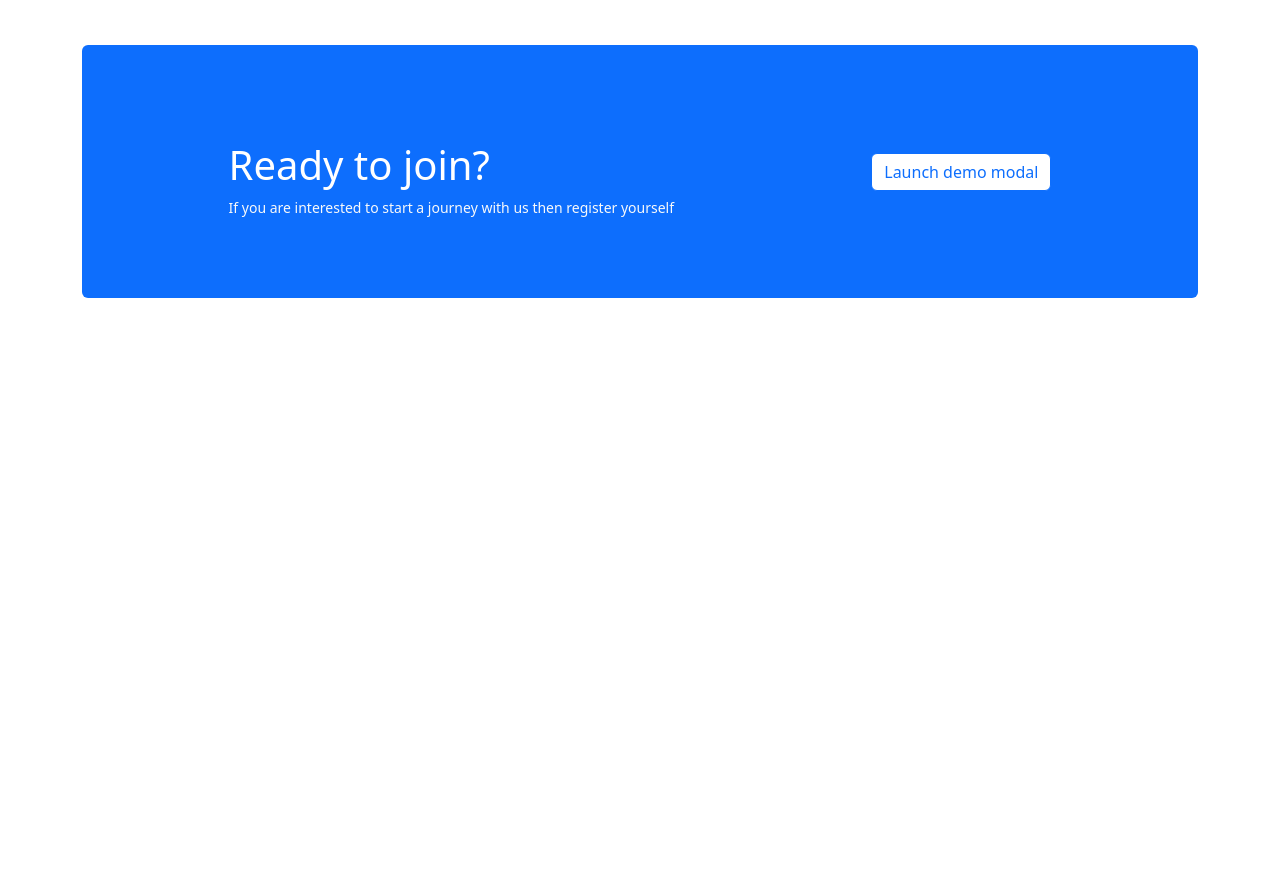
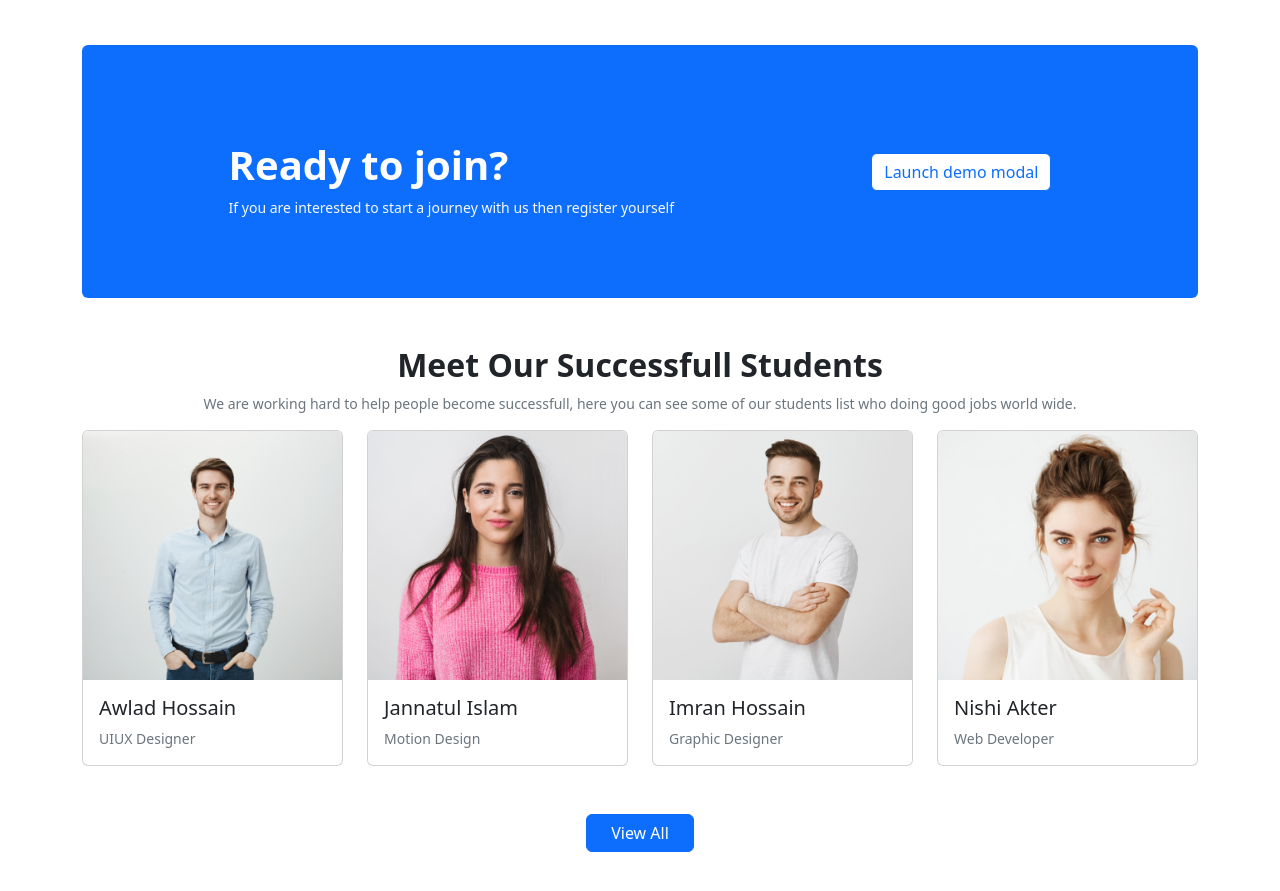
Before and after one commit to MARUF3470/CodersDestination, a plain HTML site: page index.html in a window 1280 px wide. Shown: the part 1805-2696 px from the top of the page. Before the commit the page ends 2151 px from the top, so only its background shows below. Drawn offline with nearby package versions, Linux system fonts and the light colour scheme.

Commit message:
Student added

```diff
--- a/index.html
+++ b/index.html
@@ -206,7 +206,7 @@
                 <img class="w-100 h-100" src="images/student/pexels-photo-908284.jpeg" alt="">
             </div>
             <div class="col-12 col-sm-12 col-md-7 col-lg-7 p-3">
-                <h2>Explore The elearning
+                <h2 class="fw-bold">Explore The elearning
                     Institute</h2>
                 <p class="small text-secondary">
                     The Major Goals Of eLearning is
@@ -240,7 +240,7 @@
     <section class="container my-5">
         <div class=" d-lg-flex align-items-center justify-content-around p-5 bg-primary rounded">
             <div>
-                <h1 class="text-white pt-5">Ready to join?</h1>
+                <h1 class="text-white pt-5 fw-bold">Ready to join?</h1>
                 <p class="text-light pb-3 small">If you are interested to start a journey with us then register yourself
                 </p>
             </div>
@@ -344,6 +344,58 @@
             </div>
         </div>
     </section>
+    <!-- Successfull Students list -->
+    <section class="container">
+        <div class="w-100 text-center">
+            <h2 class="fw-bold">
+                Meet Our Successfull Students
+            </h2>
+            <p class="small text-secondary">We are working hard to help people become successfull, here you can see some
+                of our students list who doing good jobs world wide.</p>
+        </div>
+        <div class="row row-cols-1 row-cols-md-2 row-cols-lg-4 g-4">
+            <div class="col">
+                <div class="card">
+                    <img src="images/student/student-1.png" class="card-img-top" alt="...">
+                    <div class="card-body">
+                        <h5 class="card-title">Awlad Hossain</h5>
+                        <p class="card-text small text-secondary">UIUX Designer
+                        </p>
+                    </div>
+                </div>
+            </div>
+            <div class="col">
+                <div class="card">
+                    <img src="images/student/student-2.png" class="card-img-top" alt="...">
+                    <div class="card-body">
+                        <h5 class="card-title">Jannatul Islam</h5>
+                        <p class="card-text small text-secondary">Motion Design</p>
+                    </div>
+                </div>
+            </div>
+            <div class="col">
+                <div class="card h-100">
+                    <img src="images/student/student-3.png" class="card-img-top" alt="...">
+                    <div class="card-body =">
+                        <h5 class="card-title">Imran Hossain</h5>
+                        <p class="card-text small text-secondary">Graphic Designer</p>
+                    </div>
+                </div>
+            </div>
+            <div class="col">
+                <div class="card h-100">
+                    <img src="images/student/student-4.png" class="card-img-top" alt="...">
+                    <div class="card-body">
+                        <h5 class="card-title">Nishi Akter</h5>
+                        <p class="card-text small text-secondary">Web Developer</p>
+                    </div>
+                </div>
+            </div>
+        </div>
+        <div class="text-center my-5">
+            <button type="button" class="btn btn-primary px-4">View All</button>
+        </div>
+    </section>
 
     <script src="https://cdn.jsdelivr.net/npm/bootstrap@5.2.0/dist/js/bootstrap.bundle.min.js"></script>
 </body>
```
